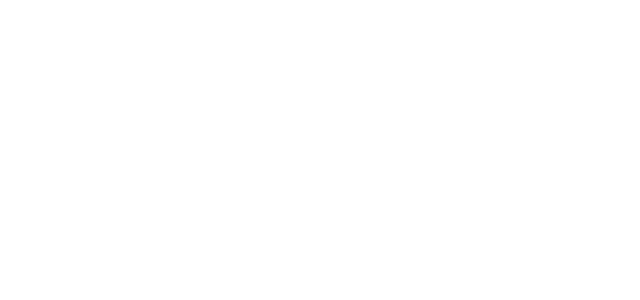
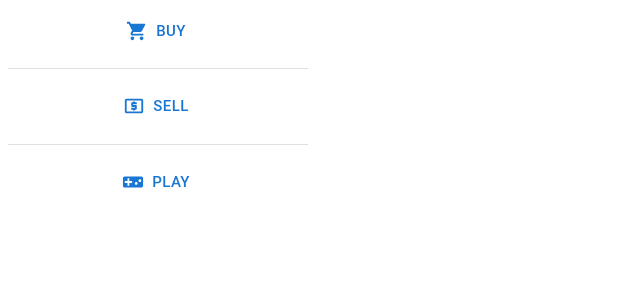
Before and after one commit to AlexisPin/asi2-frontend, a React (Vite) app: page /menu in a window 1280 px wide. Shown: the top 300 px of the page, without its empty margins (0-640 px from the left). Built offline with nearby package versions, Linux system fonts and the light colour scheme.

Commit message:
feat(menu): add menu

```diff
--- a/src/App.tsx
+++ b/src/App.tsx
@@ -2,6 +2,8 @@
 import { Navigate, Routes } from "react-router";
 import { Route } from "react-router-dom";
 import { Login } from "./pages/login";
+import { Menu } from "./pages/menu/Menu";
+import { Sell } from "@mui/icons-material";
 
 function App() {
   return (
@@ -9,6 +11,11 @@
       <Route index path="/" element={<Navigate to={"/login"} replace />} />
 
       <Route path="/login" element={<Login  />} />
+
+      <Route path="/menu" element={<Menu />} />
+      <Route path="/sell" element={<Login />} />
+      <Route path="/buy" element={<Login />} />
+      <Route path="/play" element={<Login />} />
     </Routes>
 
   );
--- /dev/null
+++ b/src/pages/menu/Menu.tsx
@@ -0,0 +1,51 @@
+import { Button, Divider, Stack } from "@mui/material";
+import {ShoppingCart, LocalAtm, VideogameAsset} from '@mui/icons-material';
+import { useNavigate } from "react-router";
+
+
+
+export const Menu = () => {
+
+    const navigate = useNavigate();
+
+    return (
+        <Stack
+            direction="column"
+            justifyContent="flex-start"
+            spacing={2}
+            divider={<Divider orientation="horizontal" flexItem />}
+            maxWidth={"300px"}
+            marginTop={"10px"}
+        >
+            <Button
+                size={"large"}
+                onClick={() => {
+                    navigate("/buy");
+                }}
+                startIcon={<ShoppingCart/>}
+            >
+                Buy
+            </Button>
+            <Button
+                size={"large"}
+                onClick={() => {
+                    navigate("/sell");
+                }}
+                startIcon={<LocalAtm />}
+            >
+                Sell
+            </Button>
+            <Button
+                size={"large"}
+                onClick={() => {
+                    navigate("/play");
+                }}
+                startIcon={<VideogameAsset />}
+            >
+                Play
+            </Button>
+        </Stack>
+    )
+}
+
+// return "Mon tomodachi Jardin Ilaplu !"
```
Also changed, not shown: 1 other file (tests, documents, lock files or other folders).
